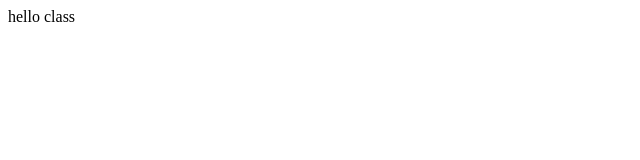
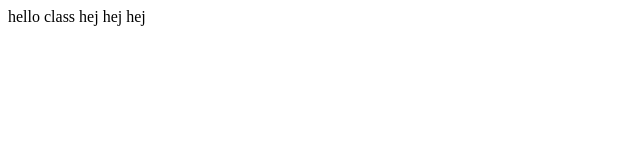
Before and after one commit to killahBoo/frontend1, a plain HTML site: page index.html in a window 1280 px wide. Shown: the full height of the page, 0-640 px from the left. Drawn offline with Linux system fonts and the light colour scheme.

Commit message:
testing to push some changes

```diff
--- a/index.html
+++ b/index.html
@@ -7,5 +7,8 @@
 </head>
 <body>
    hello class
+   hej
+   hej
+   hej
 </body>
 </html>
```
